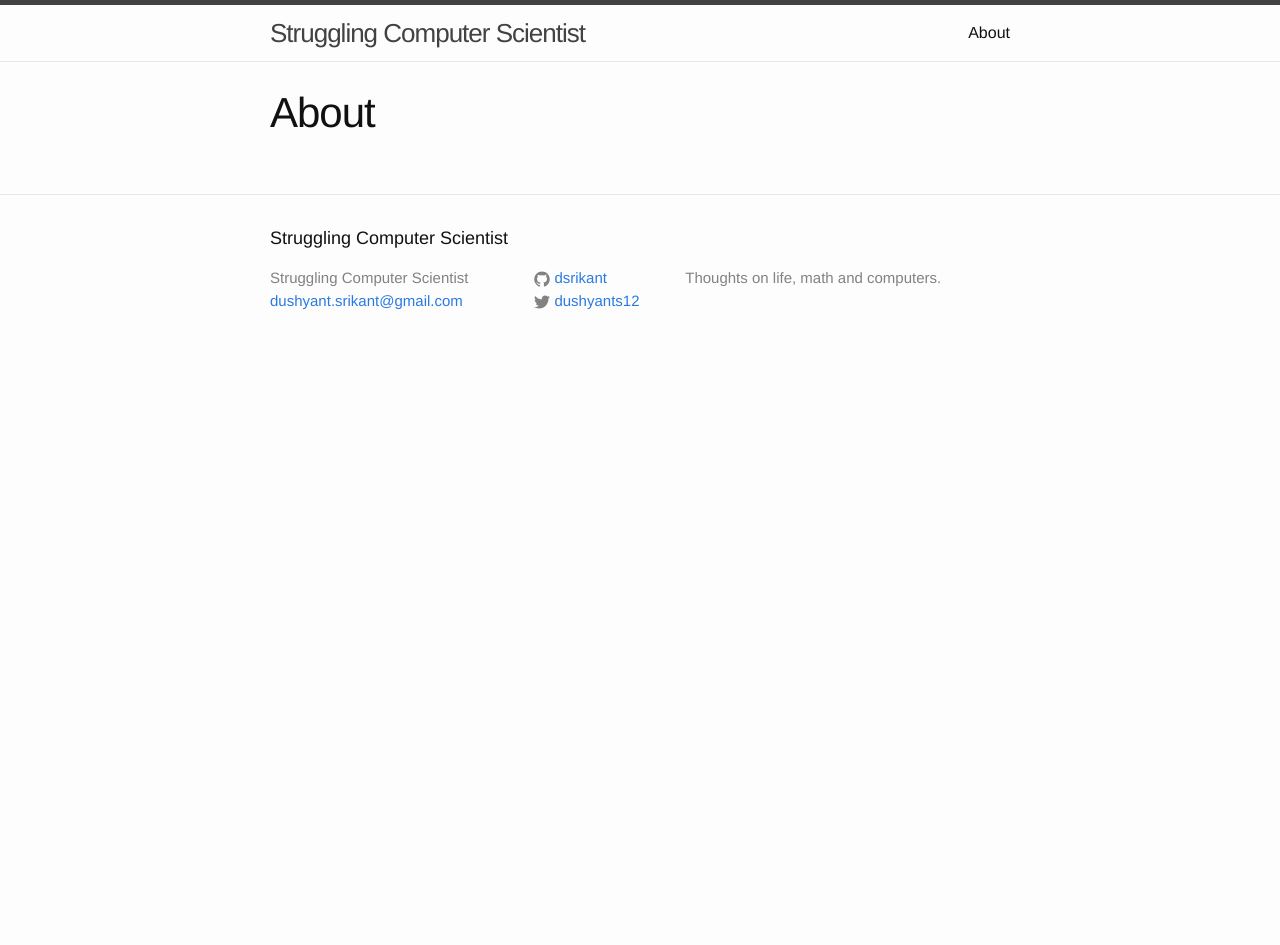
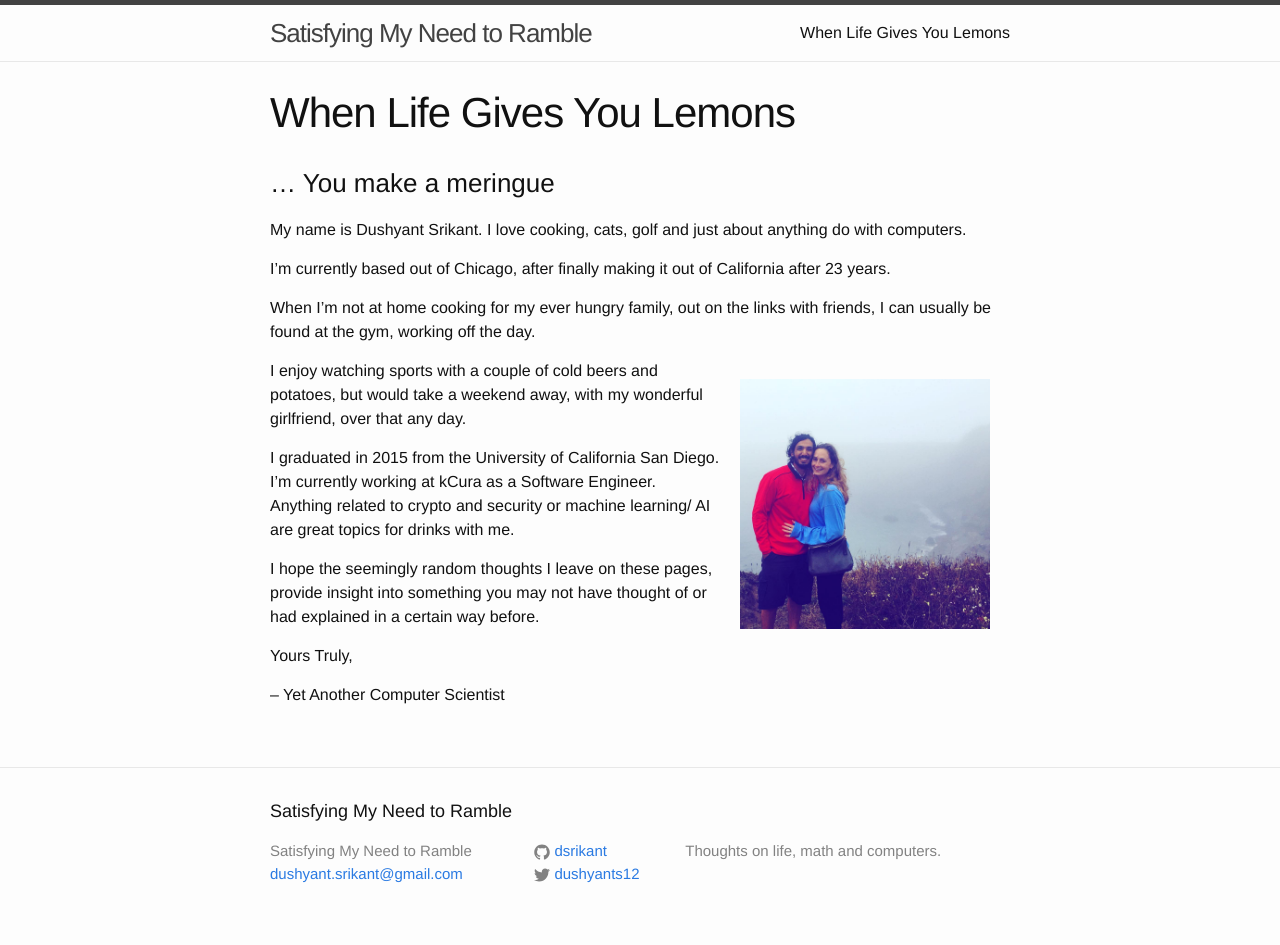
Before and after one commit to dsrikant/dsrikant.github.io, a Jekyll site: the page built from about.md, in a window 1280 px wide. Built offline with Jekyll 4.4.1, drawn with Linux system fonts in a browser that asks for light colours; before the commit the page ends 900 px from its top, so only the background shows below that.

Commit message:
Completed about section

```diff
--- a/_config.yml
+++ b/_config.yml
@@ -6,7 +6,7 @@
 # 'jekyll serve'. If you change this file, please restart the server process.
 
 # Site settings
-title: Struggling Computer Scientist
+title: Satisfying My Need to Ramble
 email: dushyant.srikant@gmail.com
 description: > # this means to ignore newlines until "baseurl:"
   Thoughts on life, math and computers.
--- a/_posts/2016-07-03-lifes-short-have-a-cool-terminal.markdown
+++ b/_posts/2016-07-03-lifes-short-have-a-cool-terminal.markdown
@@ -1,6 +1,6 @@
 ---
 layout: post
-title:  "Life is Short. Have a Cool Terminal"
+title:  "Make Yourself Look Cool"
 date:   2016-07-03 21:41:09 -0500
 categories: jekyll update
 ---
--- a/about.md
+++ b/about.md
@@ -1,5 +1,25 @@
 ---
 layout: page
-title: About
+title: When Life Gives You Lemons
 permalink: /about/
 ---
+
+### ... You make a meringue
+
+My name is Dushyant Srikant. I love cooking, cats, golf and just about anything do with computers.
+
+I'm currently based out of Chicago, after finally making it out of California after 23 years.
+
+When I'm not at home cooking for my ever hungry family, out on the links with friends, I can usually be found at the gym, working off the day.
+
+<img align='right' src="/images/k&d.jpg" alt="Smiley face" height="250" width="250" style="padding: 20px;">
+
+I enjoy watching sports with a couple of cold beers and potatoes, but would take a weekend away, with my wonderful girlfriend, over that any day.
+
+I graduated in 2015 from the University of California San Diego. I'm currently working at kCura as a Software Engineer. Anything related to crypto and security or machine learning/ AI are great topics for drinks with me.
+
+I hope the seemingly random thoughts I leave on these pages, provide insight into something you may not have thought of or had explained in a certain way before.
+
+Yours Truly,
+
+-- Yet Another Computer Scientist
```
Also changed, not shown: images/k&d.jpg (added).
